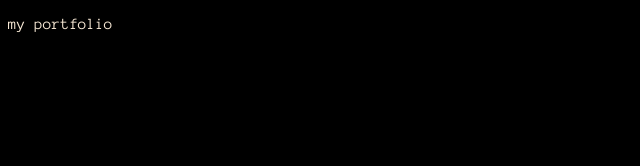
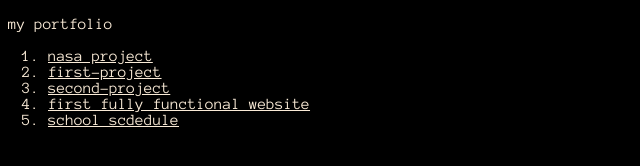
Before and after one commit to Jonsansan/first-portfolio, a plain HTML site: page index.html in a window 1280 px wide. Shown: the whole page, without its empty margins (0-640 px from the left). Drawn offline with Linux system fonts and the light colour scheme.

Commit message:
uhhhhhhhhhhhhhhhhhhhhhhhhhhhh

```diff
--- a/index.html
+++ b/index.html
@@ -11,5 +11,13 @@
   </head>
   <body>
     <p>my portfolio</p>
+
+    <ol>
+      <li><a href="https://jonsansan.github.io/project-to-teach-kids/">nasa project</a></li>
+      <li><a href="https://jonsansan.github.io/first-project/">first-project</li>
+      <li><a href="https://jonsansan.github.io/second-project/">second-project</li>
+      <li><a href="https://jonsansan.github.io/structure-and-text/"> first fully functional website</li>
+      <li><a href="https://jonsansan.github.io/project_of_school_schedule/">school scdedule</li>
+    </ol>
   </body>
 </hmtl>
--- a/styles.css
+++ b/styles.css
@@ -32,3 +32,13 @@ P {
   color: antiquewhite;
   font-family: "Anonymous Pro", monospace;
 }
+
+ol {
+  color: antiquewhite;
+  font-family: "Anonymous Pro", monospace;
+}
+
+a {
+  color: antiquewhite;
+  font-family: "Anonymous Pro", monospace;
+}
```
